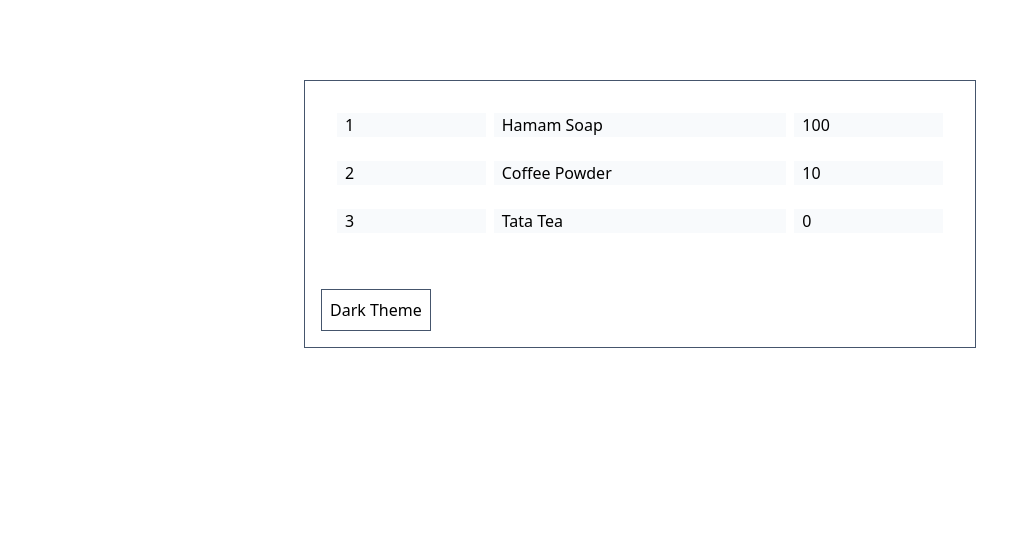
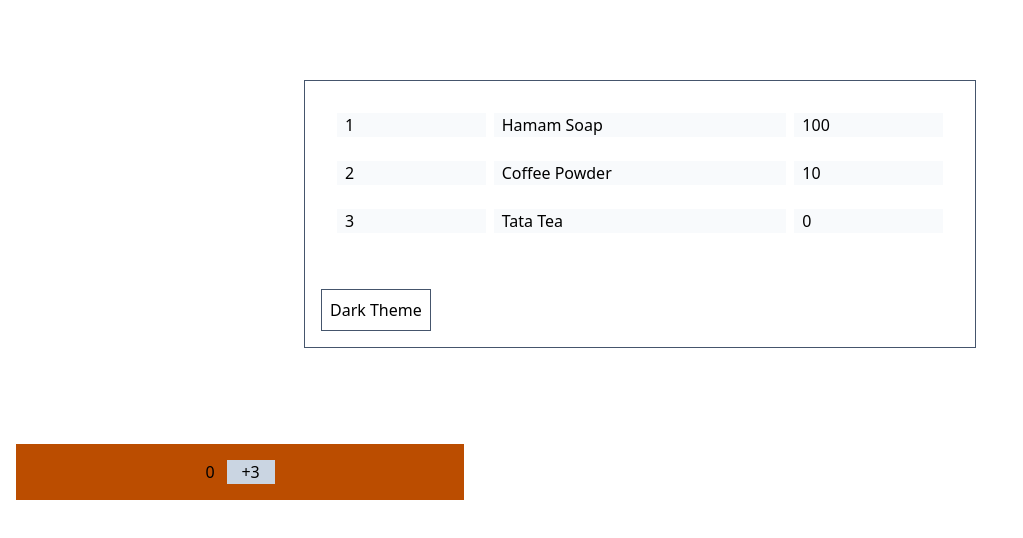
Before and after one commit to mvinothanand/react-app-vite, a React (Vite) app: page / in a window 1280 px wide. Shown: the top 538 px of the page, without its empty margins (0-1023 px from the left). Built offline with nearby package versions, Linux system fonts and the light colour scheme.

Commit message:
counter component

```diff
--- a/src/App.jsx
+++ b/src/App.jsx
@@ -1,11 +1,13 @@
 import './index.css'
-import ProductList from './ProductList'
+import ProductList from './ProductList';
+import Counter from './Counter';
 
 function App() {
 
   return (
     <>
       <ProductList/>
+      <Counter/>
     </>
   )
 }
--- /dev/null
+++ b/src/Counter.jsx
@@ -0,0 +1,25 @@
+import { useState } from 'react';
+
+export default function Counter() {
+    const [ number, setNumber ] = useState(0);
+
+
+    function handleClick() {
+        setNumber(number + 1);
+        setTimeout(() => {
+            alert(`The number is ${number}`);
+        }, 2000);
+    }
+
+    return (
+        <div className="m-4 flex flex-row gap-3 justify-center w-md bg-amber-700 p-4">
+            <p>{number}</p>
+            <button
+                className="bg-slate-300 w-12"
+                onClick={handleClick}
+            >
+                    +3
+            </button>
+        </div>
+    )
+}
--- a/src/ProductList.jsx
+++ b/src/ProductList.jsx
@@ -7,6 +7,7 @@
     return(
         <div className="flex justify-center w-full py-20">
             <div className={`flex flex-col gap-2 w-2xl justify-center h-full border ${theme === 'light' ? 'bg-white' : 'bg-slate-800'} border-slate-600`}>
+
                 <ul className="flex flex-col p-2 m-4 gap-2">
                     <Item
                         code="1"
```
